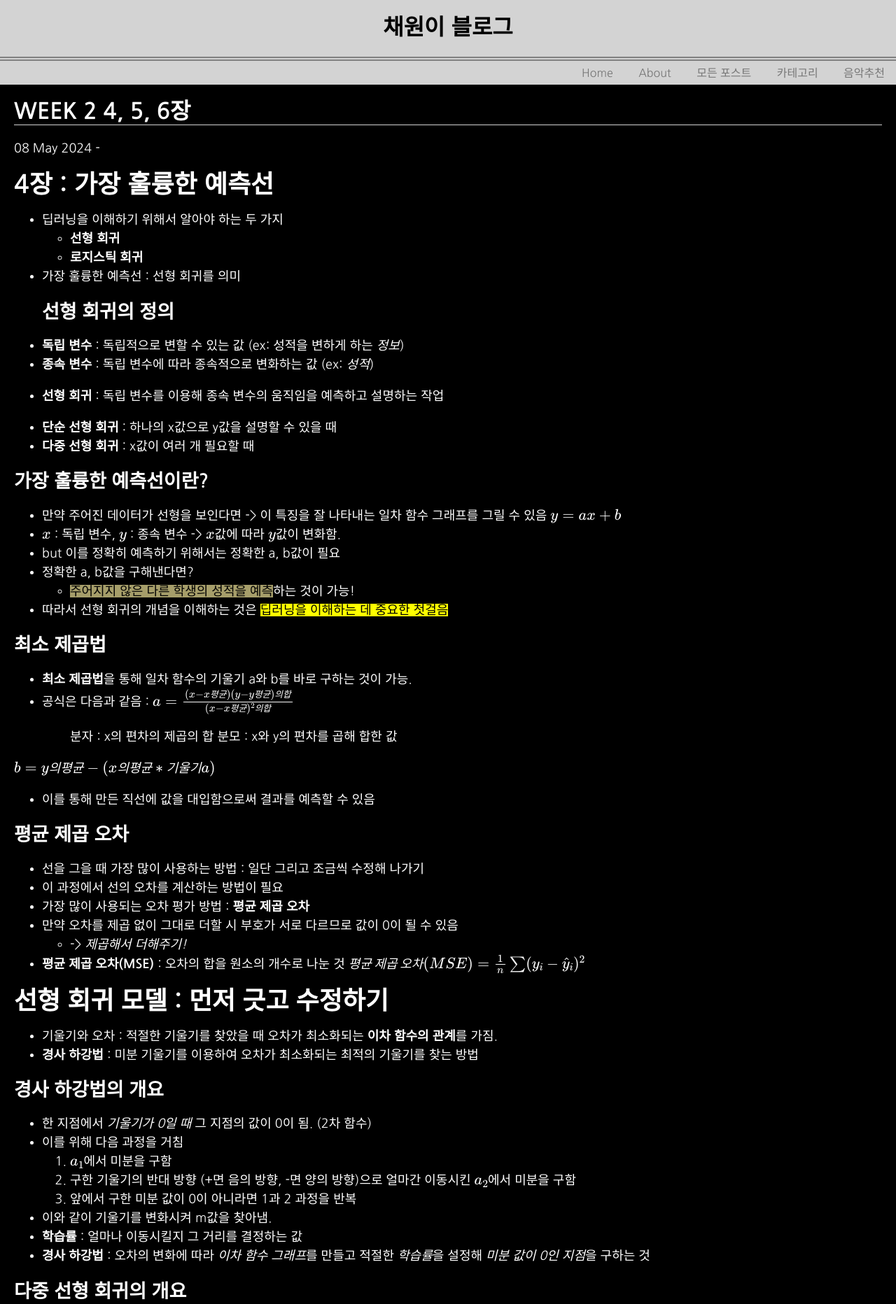
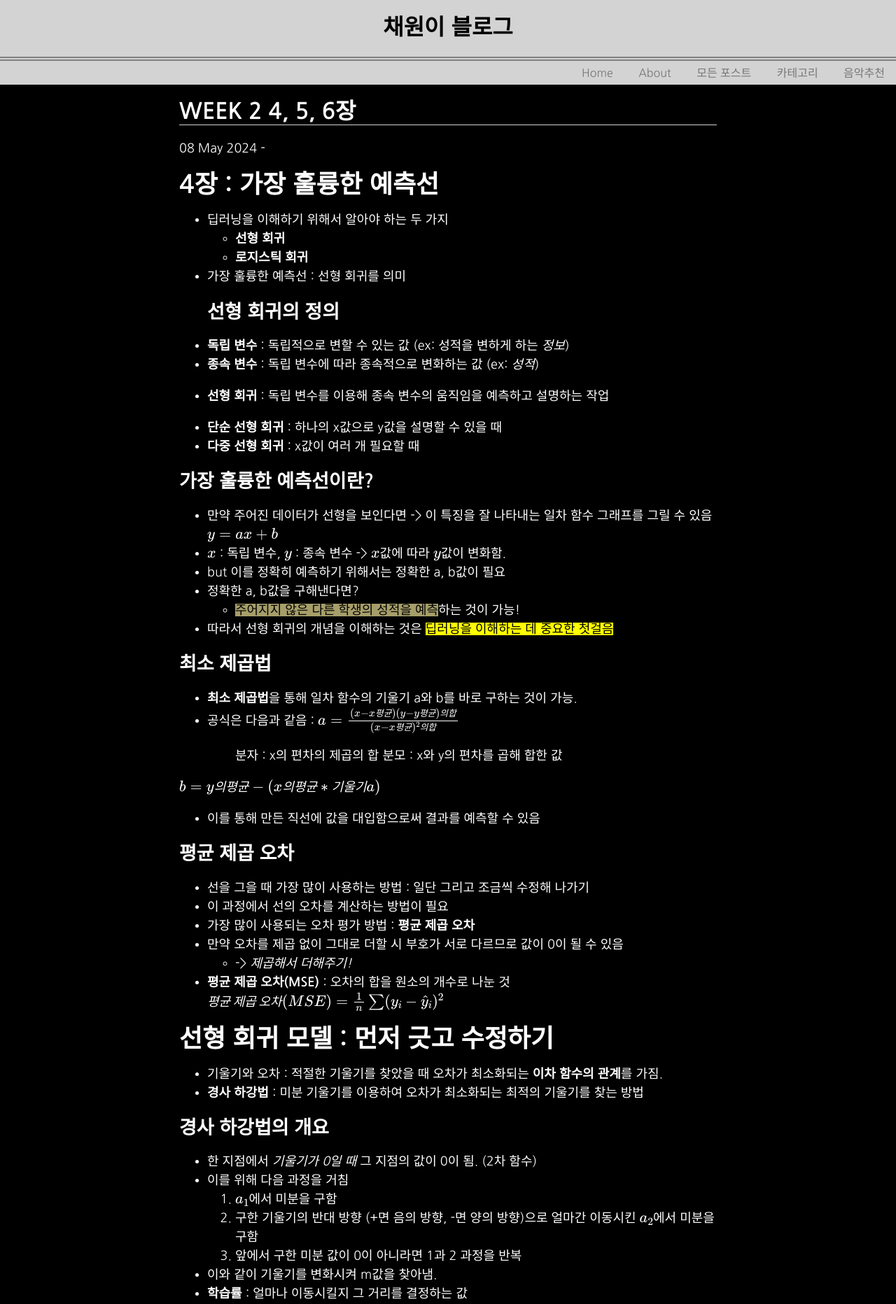
Before and after one commit to chae-jpg/chaeBlog, a Jekyll site: the page built from _posts/2024-05-08-Week 2 - 4, 5, 6장.md, in a window 1280 px wide. Shown: the top 1864 px of the page at 70% size. Built offline with Jekyll 4.4.1, drawn with Linux system fonts in a browser that asks for light colours; nearby versions of some CDN libraries; formulas are drawn with MathJax 3.

Commit message:
반응형을 위한 속성 추가 및 미디어 쿼리 추가

```diff
--- a/_layouts/default.html
+++ b/_layouts/default.html
@@ -2,6 +2,7 @@
 <html>
   <head>
     <meta charset="utf-8">
+    <meta name="viewport" content="width=device-width, initial-scale=1">
     <title>{{ page.title }}</title>
     <link rel="stylesheet" href="/assets/css/styles.css">
     <link rel="stylesheet" href="https://cdn.jsdelivr.net/npm/purecss@3.0.0/build/pure-min.css" integrity="sha384-X38yfunGUhNzHpBaEBsWLO+A0HDYOQi8ufWDkZ0k9e0eXz/tH3II7uKZ9msv++Ls" crossorigin="anonymous">
--- a/_sass/post.scss
+++ b/_sass/post.scss
@@ -6,6 +6,7 @@
     line-height: 1.5em;
     border-bottom: 1px lightgray solid;
     margin: 0 20px 20px 20px;
+
     font-size: 18px;
 }
 .post-buttons {
@@ -37,3 +38,14 @@
 .next-nav a:hover {
     text-decoration: underline;
 }
+
+@media all and (min-width:1024px) {
+    .post-article{
+        margin-left:20%;
+        margin-right:20%;
+    }
+    .post-title{
+        margin-left:20%;
+        margin-right:20%;
+    }
+}
```
